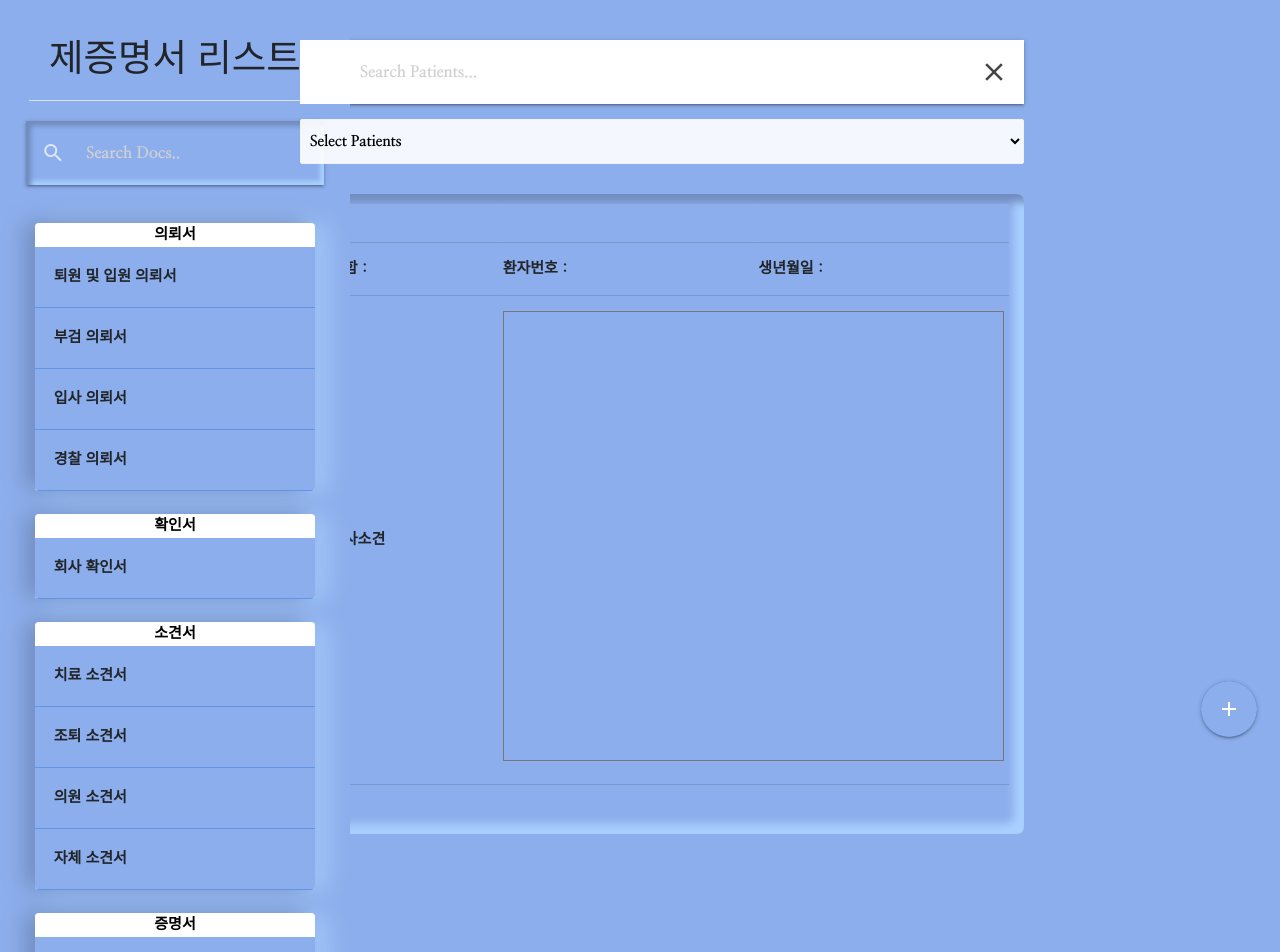
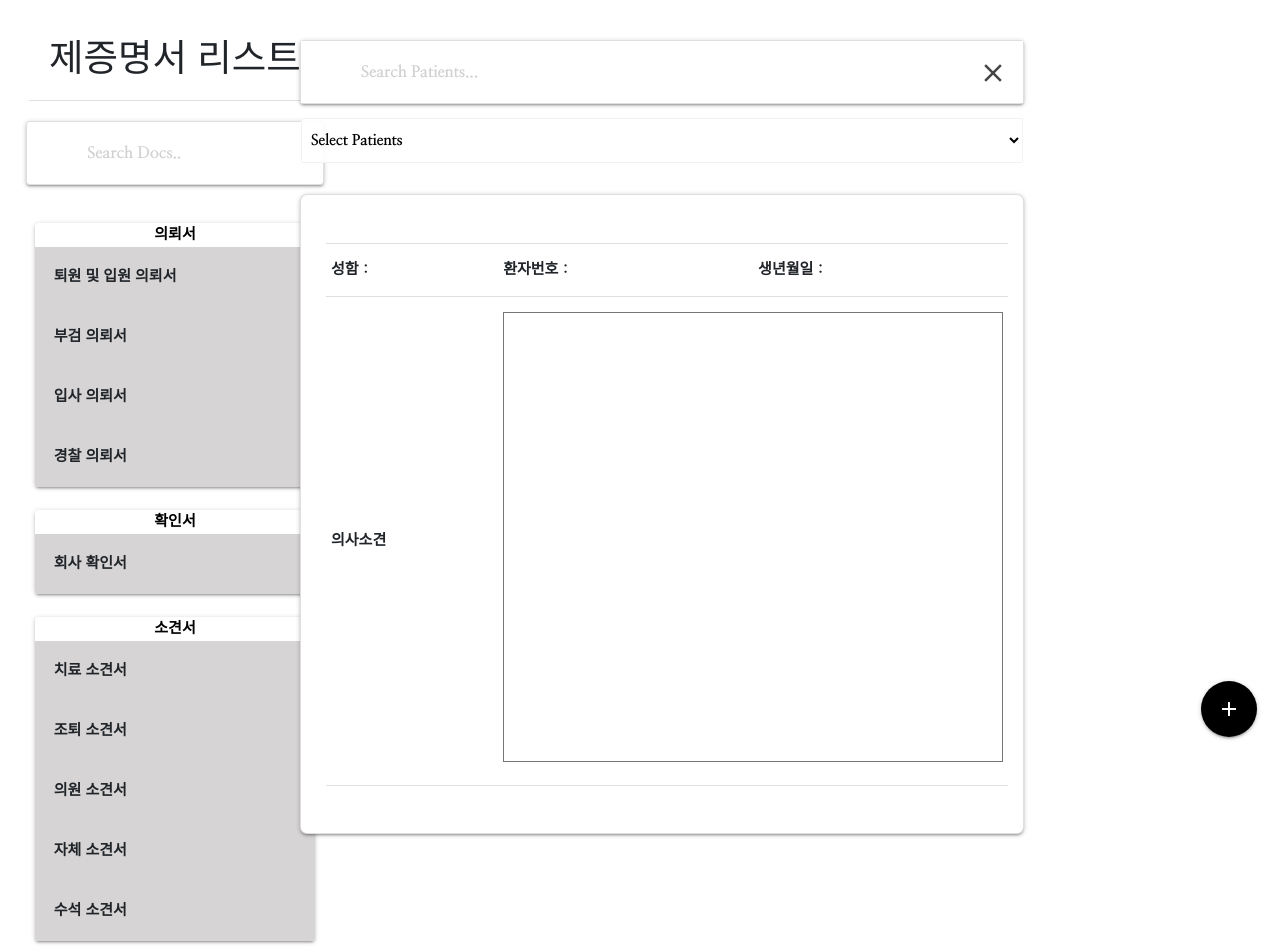
Before and after one commit to tbnsok40/Redux-tutorial, a React (Create React App) app: page / in a window 1280 px wide. Shown: the part 40-992 px from the top of the page. Built offline with nearby package versions, Linux system fonts and the light colour scheme; data requests are answered from the project's data file; a web font is replaced by a local one.

Commit message:
최신화

```diff
--- a/db.json
+++ b/db.json
@@ -105,9 +105,9 @@
   ],
   "docs": [
     {
-      "category": "소견서",
+      "id": 12,
       "title": "치료 소견서",
-      "id": 12
+      "category": "소견서"
     },
     {
       "id": 13,
@@ -150,9 +150,9 @@
       "id": 20
     },
     {
-      "category": "신청서",
-      "title": "수석 신청서",
-      "id": 21
+      "id": 21,
+      "title": "수석님 신청서",
+      "category": "신청서"
     },
     {
       "category": "의뢰서",
@@ -193,6 +193,11 @@
       "category": "진단서",
       "title": "경찰 진단서",
       "id": 29
+    },
+    {
+      "category": "소견서",
+      "title": "수석 소견서",
+      "id": 30
     }
   ],
   "patients": [
@@ -277,6 +282,13 @@
       "code": "A01",
       "phone": "010-2321-9301",
       "id": 15
+    },
+    {
+      "name": "배건우",
+      "birth": "19930721",
+      "code": "13",
+      "phone": "01033148570",
+      "id": 16
     }
   ]
 }
--- a/src/App.css
+++ b/src/App.css
@@ -53,7 +53,7 @@
 }
 
 * {
-    background-color: #8daeec;
+    /*background-color: #8daeec;*/
     /*font-family: 'Nanum Gothic Coding', monospace;*/
     font-family: 'Nanum Myeongjo', serif;
     font-weight: 800;
--- a/src/App.js
+++ b/src/App.js
@@ -28,7 +28,7 @@ const App = () => {
     return (
         <Provider store={store}>
             <Fragment>
-                <div className="main" style={{width:"80%", height: "100%", background:"#8daeec"}}>
+                <div className="main" style={{width:"80%", height: "100%"}}>
                     <div className="navbar-left">
                         <Formats/>
                         <AddCertificateModal/>
--- a/src/Components/layout/Accordion/Accordion.js
+++ b/src/Components/layout/Accordion/Accordion.js
@@ -30,20 +30,20 @@ const CustomToggle = ({children, eventKey}) => {
 const cardStyle = {
     display: "flex",
     justifyContent: "space-between",
-    cursor: "pointer"
+    cursor: "pointer",
+    background: "#d6d4d4",
 }
 
 const accordionStyle = {
     width: "280px",
     border: "none",
-    // background: "#8daeec",
-    boxShadow: " -10px -1px 21px #728dbf,\n" +
-        "             10px 1px 23px #a8cfff"
+    // boxShadow: " -10px -1px 21px #728dbf,\n" +
+    //     "             10px 1px 23px #a8cfff"
 }
 
 const collapseStyle = {
-    borderBottom: "1px solid #6493ea",
-    background: "#8daeec"
+    // borderBottom: "1px solid #6493ea",
+    // background: "#8daeec"
 }
 
 const Example = ({category: {category}, doc: {doc}, clickedDocs}) => {
--- a/src/Components/layout/AddBtn.js
+++ b/src/Components/layout/AddBtn.js
@@ -30,7 +30,7 @@ const AddBtn = () => {
     return (
         <div className="fixed-action-btn">
             <a href="#add-title-modal"
-               className="btn-floating btn-large blue darken-2 modal-trigger"
+               className="btn-floating btn-large black darken-2 modal-trigger"
                id="add"
                onMouseEnter={e => {
                    Event.Hover(e.target)
@@ -43,7 +43,7 @@ const AddBtn = () => {
             </a>
             <ul>
                 <li>
-                    <a href="#add-patient-modal" className="btn-floating green modal-trigger">
+                    <a href="#add-patient-modal" className="btn-floating white modal-trigger">
                         <i className="material-icons">person</i>
                     </a>
                 </li>
--- a/src/Components/layout/Certificate/AddCertificateModal.js
+++ b/src/Components/layout/Certificate/AddCertificateModal.js
@@ -31,12 +31,12 @@ const AddCertificateModal = ({category: {category}, getDocs, getCategory, addDoc
     }
     return (
         <div id="add-title-modal" className="modal center-sheet"
-             style={{background: "#FFFFFF", width: '600px', height: '900px'}}>
+             style={{width: '600px', height: '900px'}}>
             <div className="modal-content">
                 <div className="subtitle"
                      style={{background: "#FFFFFF", display: "flex", justifyContent: "space-between"}}>
-                    <h4 className="blue-text text-darken-1" style={{background: "#FFFFFF", cursor:"pointer"}} onClick={() => changePage('1')}>Enter Category/Document</h4>
-                    <h4 className="blue-text text-darken-1" style={{background: "#ffffff", cursor:"pointer"}} onClick={() => changePage('2')}>Edit Category/Document</h4>
+                    <h4 className="blue-text text-darken-1" style={{cursor:"pointer"}} onClick={() => changePage('1')}>Enter Category/Document</h4>
+                    <h4 className="blue-text text-darken-1" style={{cursor:"pointer"}} onClick={() => changePage('2')}>Edit Category/Document</h4>
                 </div>
                 {currPage === "1" && <AddCertificate/>}
                 {currPage === "2" && <EditCertificate/>}
--- a/src/Components/layout/Certificate/Paper.js
+++ b/src/Components/layout/Certificate/Paper.js
@@ -7,11 +7,11 @@ const displayStyle = {
     // border: "1px solid black",
     borderRadius: "7px",
     padding: "10px 15px 0 25px",
-    background: "#8daeec",
+    // background: "#8daeec",
     height: "640px",
-    // boxShadow:  " -23px -23px 46px #728dbf,\n" +
-    //     "             23px 23px 46px #a8cfff"
-    boxShadow: "inset 8px 8px 8px #718bbd, inset -10px -10px 8px #a9d1ff"
+    // boxShadow:  " -8px -8px 14px #ffffff,\n" +
+    //     "             10px 10px 20px #a8cfff"
+    // boxShadow: "inset 8px 8px 8px #718bbd, inset -10px -10px 8px"
 }
 
 const textareaStyle = {
@@ -25,7 +25,7 @@ const Paper = ({selectedPatients: {name, birth, id}, click}) => {
         searchPatients();
     }, [])
     return (
-        <div style={displayStyle}>
+        <div style={displayStyle} className="card">
             <table>
                 <tbody>
                 <tr>
--- a/src/Components/layout/Certificate/Searchbar.js
+++ b/src/Components/layout/Certificate/Searchbar.js
@@ -13,10 +13,10 @@ const Searchbar = ({searchDocs, getDocs}) => {
         getDocs();
     }
     return (
-        <nav style={{marginTop: '20px',marginBottom: '30px', width: "85%"}} className="transparent">
-            <div className="nav-wrapper" style={{width: "100%", background: "transparent"}}>
-                <form >
-                    <div className="input-field" style={{boxShadow: "inset 5px 5px 5px #718bbd, inset -4px -4px 4px #a9d1ff"}}>
+        <nav style={{marginTop: '20px',marginBottom: '30px', width: "85%",}} className="card">
+            <div className="nav-wrapper">
+                <form>
+                    <div className="input-field">
                         <input id="search" type="search" placeholder="Search Docs.."
                                ref={text}
                                onChange={onChange}/>
--- a/src/Components/layout/Patients/AddPatientForm.js
+++ b/src/Components/layout/Patients/AddPatientForm.js
@@ -24,36 +24,41 @@ const AddPatientModal = ({addPatients}) => {
     const onClick = () => {
         addPatients(inputs)
     }
+    const divStyle = {
+        background: "white",
+        width: "550px"
+    };
+
 
     return (
         <Fragment>
 
-            <div className="row">
+            <div className="row" style={divStyle}>
                 <div className="input-field">
                 </div>
             </div>
 
-            <div className="row">
-                <div className="input-field" style={{width: "600px"}}>
-                    <label htmlFor="message" className='active'>이름</label>
+            <div className="row" style={divStyle}>
+                <div className="input-field" style={divStyle}>
+                    <label htmlFor="message" className='active' style={divStyle}>이름</label>
                     <input value={name} name='name' type="text" className="" onChange={onChange}/>
                 </div>
             </div>
-            <div className="row">
-                <div className="input-field" style={{width: "600px"}}>
-                    <label htmlFor="message" className='active'>생년월일</label>
+            <div className="row" style={divStyle}>
+                <div className="input-field" style={divStyle}>
+                    <label htmlFor="message" className='active' style={divStyle}>생년월일</label>
                     <input value={birth} name='birth' type="text" className="" onChange={onChange}/>
                 </div>
             </div>
-            <div className="row">
-                <div className="input-field" style={{width: "600px"}}>
-                    <label htmlFor="message" className='active'>진단코드</label>
+            <div className="row" style={divStyle}>
+                <div className="input-field" style={divStyle}>
+                    <label htmlFor="message" className='active' style={divStyle}>진단코드</label>
                     <input value={code} name='code' type="text" className="" onChange={onChange}/>
                 </div>
             </div>
-            <div className="row">
-                <div className="input-field" style={{width: "600px"}}>
-                    <label htmlFor="message" className='active'>연락처</label>
+            <div className="row" style={divStyle}>
+                <div className="input-field" style={divStyle}>
+                    <label htmlFor="message" className='active' style={divStyle}>연락처</label>
                     <input value={phone} name='phone' type="text" className="" onChange={onChange}/>
                 </div>
             </div>
--- a/src/Components/layout/Patients/Pagination.js
+++ b/src/Components/layout/Patients/Pagination.js
@@ -10,9 +10,9 @@ margin: 10px;
   color:white;
   // padding:1px;
   // height: 10%;
-  border-top:3px solid #186EAD;
-  border-bottom:3px solid #186EAD;
-  background-color: rgba( 0, 0, 0, 0.4 );
+  // border-top:3px solid #186EAD;
+  // border-bottom:3px solid #186EAD;
+  // background-color: rgba( 0, 0, 0, 0.4 );
   display:flex;
   justify-content:center;
 `;
--- a/src/Components/layout/Patients/Patients.js
+++ b/src/Components/layout/Patients/Patients.js
@@ -2,7 +2,15 @@ import React, {useRef, useEffect, useState} from 'react';
 import {getPatients, searchPatients, selectedPatient} from "../../../actions/patientActions";
 import {connect} from "react-redux";
 
-const Patient = ({name, selectedName, patient:{patient}, searchedPatients, getPatients, searchPatients, selectedPatient}) => {
+const Patient = ({
+                     name,
+                     selectedName,
+                     patient: {patient},
+                     searchedPatients,
+                     getPatients,
+                     searchPatients,
+                     selectedPatient
+                 }) => {
     const text = useRef('')
     // const current = ''
     const [current, setCurrent] = useState('');
@@ -28,11 +36,10 @@ const Patient = ({name, selectedName, patient:{patient}, searchedPatients, getPa
     }
 
     return (
-        <nav style={{marginTop: '20px', marginBottom: '90px', width: "100%"}} className="transparent">
+        <nav style={{marginTop: '20px', marginBottom: '90px', width: "100%"}} className="card">
             <div className="nav-wrapper" style={{width: "100%", background: "transparent"}}>
                 <form>
-                    <div className="input-field"
-                         style={{boxShadow: "inset 5px 5px 5px #718bbd, inset -4px -4px 4px #a9d1ff"}}>
+                    <div className="input-field">
                         <input id="search" ref={text}
                                type="search"
                                onChange={onChange}
@@ -74,8 +81,7 @@ const mapStateToProps = (state) => ({
     name: state.patient.name,
     searchedPatients: state.patient.searchedPatients,
     selectedName: state.patient.selectedName,
-    patient : state.patient
-
+    patient: state.patient
 })
 
 export default connect(mapStateToProps, {getPatients, searchPatients, selectedPatient})(Patient);
```
Also changed, not shown: 1 other file (tests, documents, lock files or other folders).
